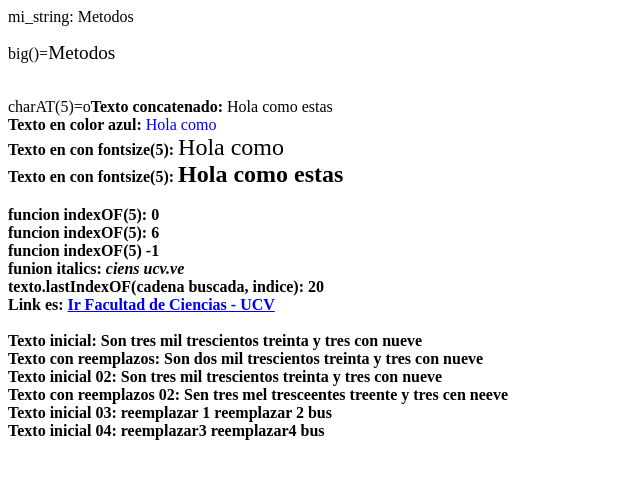
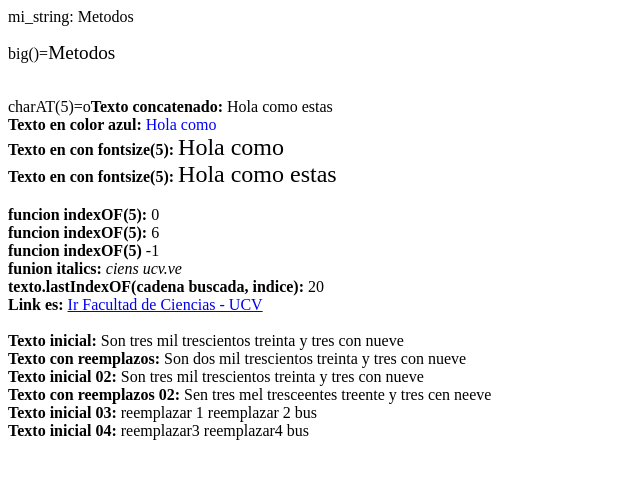
Before and after one commit to Youmate-bit/practica-js, a plain HTML site: page objeto string/string.html in a window 1280 px wide. Shown: the whole page, without its empty margins (0-640 px from the left). Drawn offline with Linux system fonts and the light colour scheme.

Commit message:
Fix: correccion de codigo

```diff
--- a/objeto string/string.html
+++ b/objeto string/string.html
@@ -26,12 +26,12 @@
 
     document.write("<b>Texto en color azul:</b> " + string1.fontcolor("blue") + "<br>");
     document.write("<b>Texto en con fontsize(5):</b> " + string1.fontsize(5) + "<br>");
-    document.write("<b>Texto en con fontsize(5):<b/> " + string1.concat(string2).fontsize(5) + "<br>");
+    document.write("<b>Texto en con fontsize(5):</b> " + string1.concat(string2).fontsize(5) + "<br>");
 
     var cadena = new String("ciens ucv.ve");
     document.write("<b><br> funcion indexOF(5):</b> " + cadena.indexOf("c"));
     document.write("<b><br> funcion indexOF(5):</b> " + cadena.indexOf("ucv"));
-    document.write("<b><br>funcion indexOF(5)<b/> " + cadena.indexOf("UCV"));
+    document.write("<b><br>funcion indexOF(5)</b> " + cadena.indexOf("UCV"));
 
     document.write("<b><br>funion italics:</b> " + cadena.italics() + "<br>");
 
```
